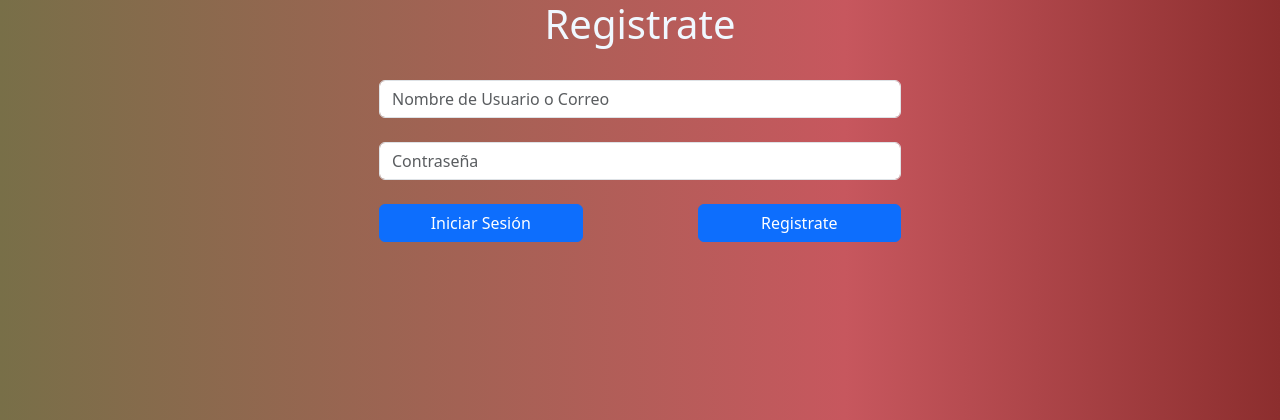
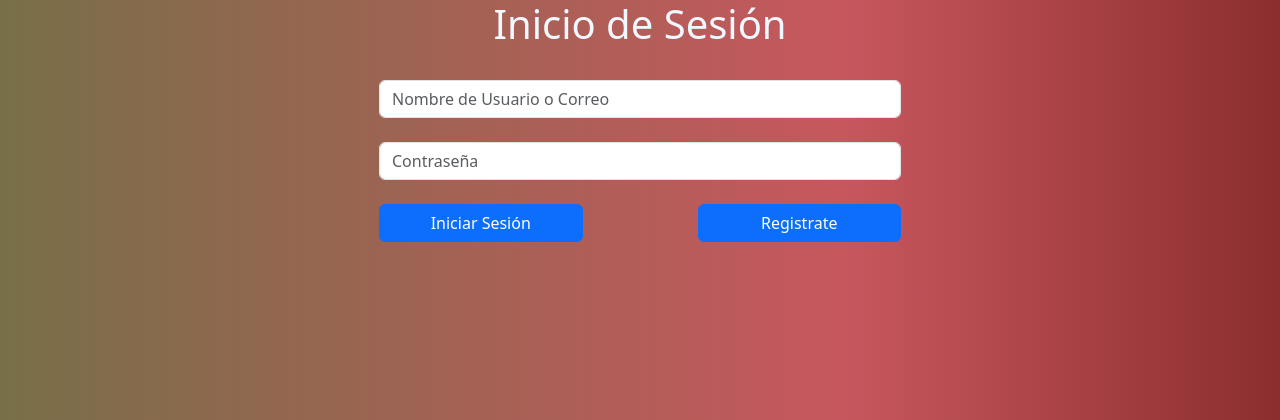
Before and after one commit to JuanTYDEV/InnovaTube, a PHP site: page /index.php in a window 1280 px wide. Shown: the top 420 px of the page. Run offline with PHP 8.4, Linux system fonts and the light colour scheme; the visitor is signed in with stand-in values (Sample User, id 1); data that the repository does not hold is empty.

Commit message:
formulariodeInicio

```diff
--- a/html/login/v/loginV_form.php
+++ b/html/login/v/loginV_form.php
@@ -68,7 +68,7 @@
                     <div class="container text-center">
                         <div class="row mb-4">
                             <div class="col">
-                                <h1 style="color: aliceblue;">Registrate</h1>
+                                <h1 style="color: aliceblue;">Inicio de Sesión</h1>
                             </div>
                         </div>
                     </div>
```
